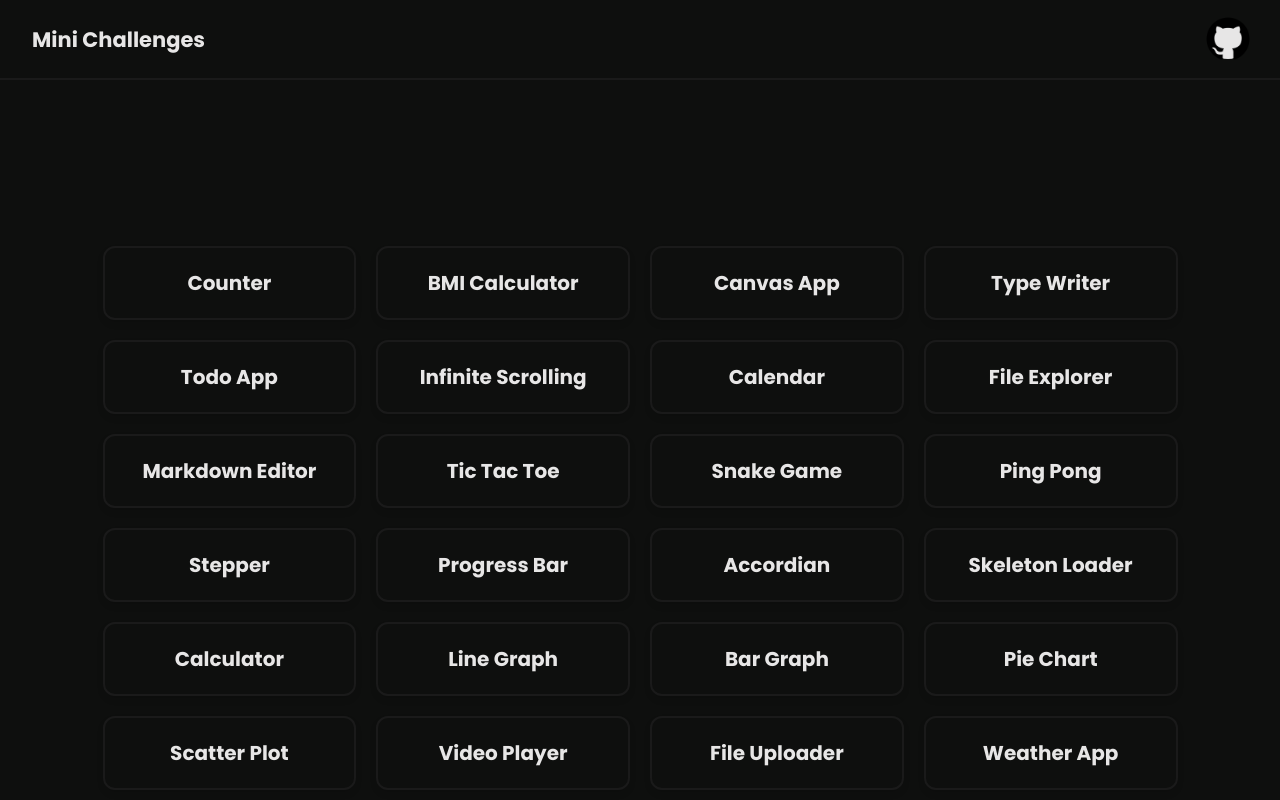
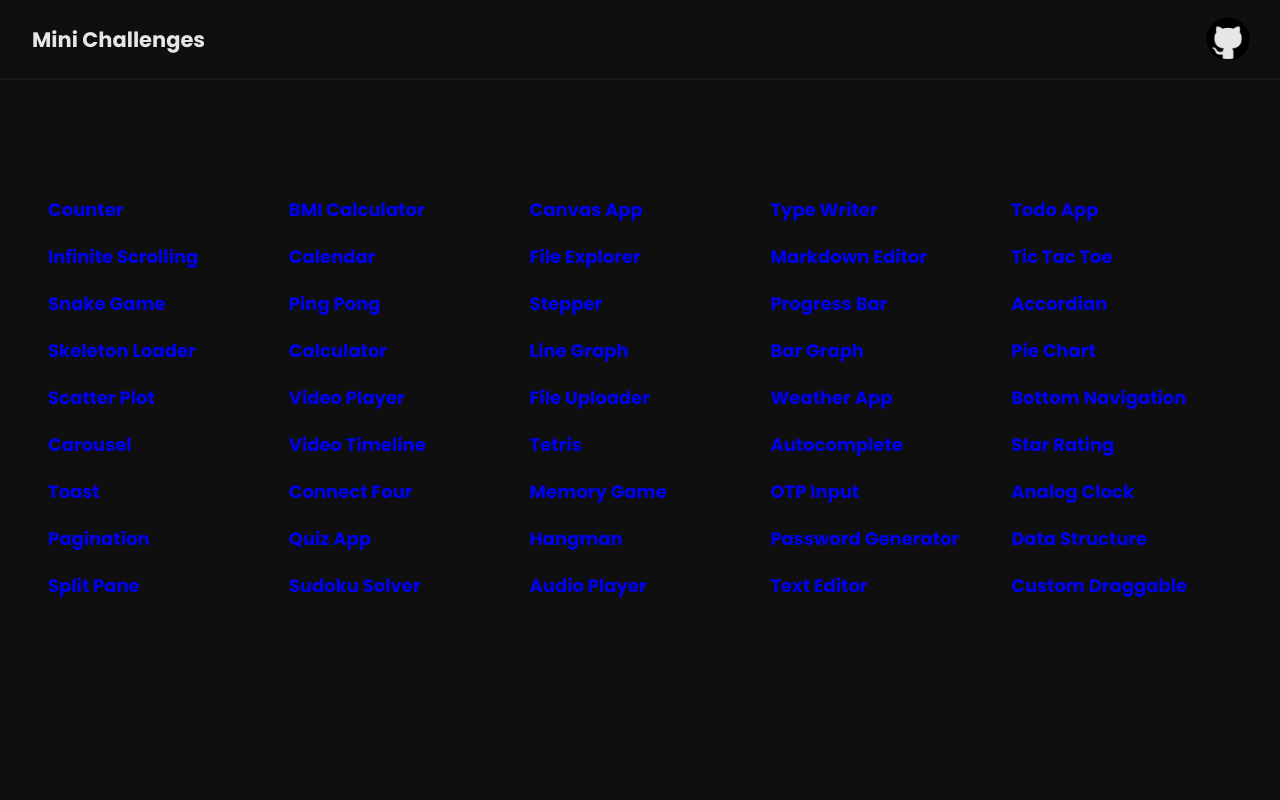
Before and after one commit to Vivek-4321/Frontend_Mini_Challenges, a React (Vite) app in the folder Challenges/: page / in a window 1280 px wide. Shown: the top 800 px of the page. Built offline with nearby package versions, Linux system fonts and the light colour scheme.

Commit message:
Css stylling

```diff
--- a/Challenges/src/Home.css
+++ b/Challenges/src/Home.css
@@ -1,50 +1,31 @@
-.home {
-    height: 170vh;
+.home{
+    height: 100vh;
     background-color: var(--color-primary);
-    color: var(--color-light);
-    display: flex;
-    flex-direction: column;
-    align-items: center;
-    justify-content: center;
-    padding: 2rem;
-  }
+  color: var(--color-light);
+}
+
 
   .home_card__container {
     display: grid;
     padding: 3rem;
-    grid-template-columns: repeat(4, 1fr); /* 4 cards per row */
+    grid-template-columns: repeat(auto-fill, minmax(200px, 1fr));
     gap: 20px;
   }
 
   .home_card {
-    background-color: var(--color-primary);
-    border: 2px solid var(--color-dark);
-    border-radius: 12px;
-    box-shadow: 0 4px 6px rgba(0, 0, 0, 0.1);
+    background-color: #f0f0f0;
+    border-radius: 8px;
+    padding: 20px;
     text-decoration: none;
-    color: var(--color-light) !important;
-    transition: transform 0.3s ease, box-shadow 0.3s ease;
-    overflow: hidden;
+    color: #333;
+    transition: transform 0.3s ease;
   }
 
   .home_card:hover {
-    transform: translateY(-8px);
-    box-shadow: 0 8px 12px rgba(0, 0, 0, 0.2);
-  }
-
-  .home_card__content {
-    padding: 20px;
+    transform: translateY(-5px);
   }
 
   .home_card__content h2 {
     margin: 0;
-    font-size: 20px;
-    text-align: center;
+    font-size: 18px;
   }
-
-  .home h1 {
-    margin-bottom: 2rem;
-    font-size: 32px;
-    color: var(--color-light);
-    text-align: center;
-  }
--- a/Challenges/src/Home.tsx
+++ b/Challenges/src/Home.tsx
@@ -56,7 +56,7 @@
       <h1>Welcome to the React Component Showcase</h1>
       <section className="home_card__container">
         {routes.map((route) => (
-          <Link to={route.path} key={route.path} className="home_card">
+          <Link to={route.path} key={route.path} className="card">
             <div className="home_card__content">
               <h2>{route.name}</h2>
             </div>
```
Also changed, not shown: Challenges/src/App.tsx (+54 -226 lines).
